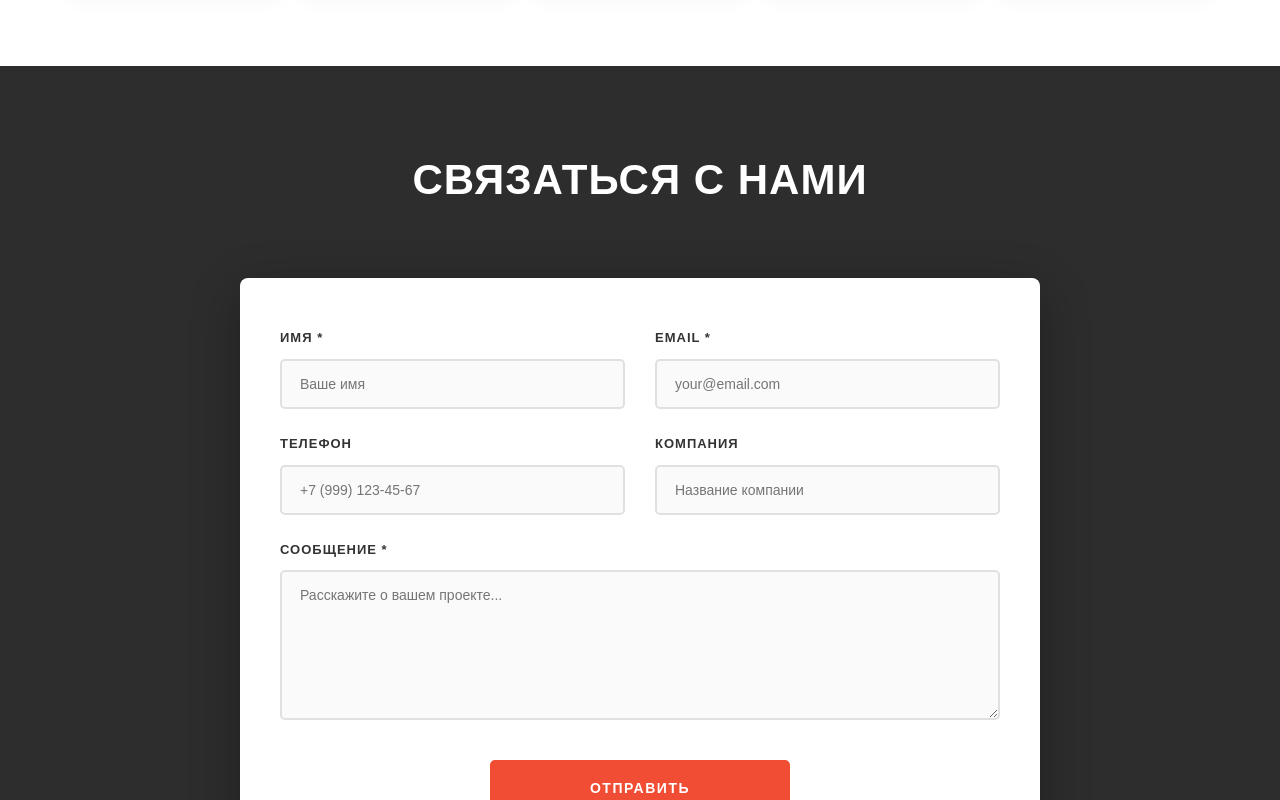
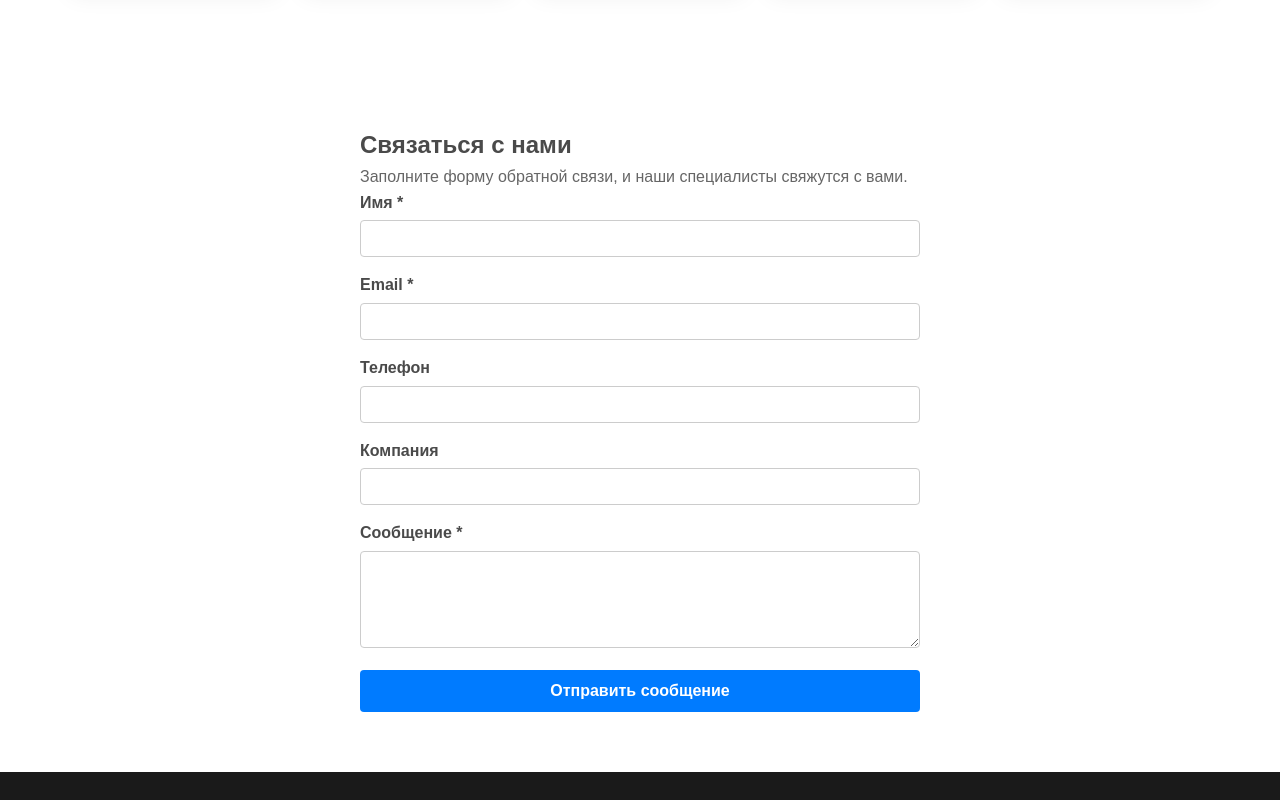
Before and after one commit to DESPAITETION/web2, a React (Vite) app: page / in a window 1280 px wide. Shown: the part 5320-6120 px from the top of the page. Built offline with nearby package versions, Linux system fonts and the light colour scheme.

Commit message:
Исправлена форма, валидация и подключение к БД

```diff
--- a/index.html
+++ b/index.html
@@ -5,9 +5,89 @@
     <link rel="icon" type="image/svg+xml" href="project/project/img/drupal-coder.svg" />
     <meta name="viewport" content="width=device-width, initial-scale=1.0" />
     <title>Drupal-coder - Разработка на Drupal</title>
+    <style>
+      /* Лаконичные стили для No-JS фоллбек отображения */
+      .nojs-wrapper { max-width: 600px; margin: 40px auto; padding: 25px; font-family: system-ui, sans-serif; border: 2px solid #ff4500; border-radius: 8px; background: #fff; }
+      .nojs-title { color: #333; margin-top: 0; border-bottom: 2px solid #ff4500; padding-bottom: 10px; }
+      .nojs-group { margin-bottom: 15px; }
+      .nojs-group label { display: block; margin-bottom: 6px; font-weight: 600; color: #444; }
+      .nojs-input, .nojs-textarea { width: 100%; padding: 10px; border: 1px solid #ccc; border-radius: 4px; box-sizing: border-box; font-size: 14px; }
+      .nojs-error { color: #d32f2f; font-size: 13px; margin-top: 5px; font-weight: bold; }
+      .nojs-msg { padding: 15px; background: #e8f5e9; color: #2e7d32; border-radius: 4px; margin-bottom: 20px; font-weight: 500; }
+      .nojs-btn { padding: 12px 24px; background: #ff4500; color: #fff; border: none; font-weight: bold; border-radius: 4px; cursor: pointer; transition: background 0.2s; }
+      .nojs-btn:hover { background: #e03e00; }
+    </style>
   </head>
   <body>
     <div id="root"></div>
     <script type="module" src="/src/main.jsx"></script>
+
+    <noscript>
+      <div class="nojs-wrapper">
+        <h2 class="nojs-title">Связаться с нами (No-JS Режим)</h2>
+
+        <?php if (!empty($_SESSION['nojs_success'])): ?>
+          <div class="nojs-msg"><?= htmlspecialchars($_SESSION['nojs_success']); unset($_SESSION['nojs_success']); ?></div>
+        <?php endif; ?>
+
+        <?php if (!empty($_SESSION['nojs_credentials'])): ?>
+          <div class="nojs-msg" style="background: #e3f2fd; color: #0d47a1; border: 1px solid #bbdefb;">
+            <strong>Успешная регистрация обращения!</strong><br>
+            Ваш логин: <code><?= htmlspecialchars($_SESSION['nojs_credentials']['login']); ?></code><br>
+            Ваш пароль: <code><?= htmlspecialchars($_SESSION['nojs_credentials']['password']); ?></code>
+            <?php unset($_SESSION['nojs_credentials']); ?>
+          </div>
+        <?php endif; ?>
+
+        <?php
+          $nojs_data = $_SESSION['form_data'] ?? [];
+          $nojs_errors = $_SESSION['form_errors'] ?? [];
+          unset($_SESSION['form_data'], $_SESSION['form_errors']);
+          $is_auth = !empty($_SESSION['user_login']);
+        ?>
+
+        <form action="index.php" method="POST">
+          <?php if ($is_auth): ?>
+            <input type="hidden" name="_method" value="PUT">
+            <div class="nojs-msg" style="background: #fff9c4; color: #f57f17;">
+              Вы редактируете данные профиля: <strong><?= htmlspecialchars($_SESSION['user_login']) ?></strong>
+            </div>
+          <?php endif; ?>
+
+          <div class="nojs-group">
+            <label>Имя *</label>
+            <input type="text" name="name" class="nojs-input" value="<?= htmlspecialchars($nojs_data['name'] ?? '') ?>">
+            <?php if(isset($nojs_errors['name'])): ?><div class="nojs-error"><?= $nojs_errors['name'] ?></div><?php endif; ?>
+          </div>
+
+          <div class="nojs-group">
+            <label>Email *</label>
+            <input type="email" name="email" class="nojs-input" value="<?= htmlspecialchars($nojs_data['email'] ?? '') ?>">
+            <?php if(isset($nojs_errors['email'])): ?><div class="nojs-error"><?= $nojs_errors['email'] ?></div><?php endif; ?>
+          </div>
+
+          <div class="nojs-group">
+            <label>Телефон</label>
+            <input type="tel" name="phone" class="nojs-input" value="<?= htmlspecialchars($nojs_data['phone'] ?? '') ?>">
+            <?php if(isset($nojs_errors['phone'])): ?><div class="nojs-error"><?= $nojs_errors['phone'] ?></div><?php endif; ?>
+          </div>
+
+          <div class="nojs-group">
+            <label>Компания</label>
+            <input type="text" name="company" class="nojs-input" value="<?= htmlspecialchars($nojs_data['company'] ?? '') ?>">
+          </div>
+
+          <div class="nojs-group">
+            <label>Сообщение *</label>
+            <textarea name="message" class="nojs-textarea" rows="5"><?= htmlspecialchars($nojs_data['message'] ?? '') ?></textarea>
+            <?php if(isset($nojs_errors['message'])): ?><div class="nojs-error"><?= $nojs_errors['message'] ?></div><?php endif; ?>
+          </div>
+
+          <button type="submit" class="nojs-btn">
+            <?= $is_auth ? 'Сохранить изменения (PUT)' : 'Отправить (POST)' ?>
+          </button>
+        </form>
+      </div>
+    </noscript>
   </body>
 </html>
--- a/src/components/Contact.jsx
+++ b/src/components/Contact.jsx
@@ -1,6 +1,7 @@
-import { useState, useEffect } from 'react';
+import React, { useState } from 'react';
 
-function Contact() {
+const Contact = () => {
+  // Единое состояние для управления полями формы холдинга
   const [formData, setFormData] = useState({
     name: '',
     email: '',
@@ -8,160 +9,85 @@ function Contact() {
     company: '',
     message: ''
   });
-  const [loading, setLoading] = useState(false);
-  const [status, setStatus] = useState({ type: '', message: '' });
-  const [errors, setErrors] = useState({});
-  const [touched, setTouched] = useState({});
 
-  // Загрузка данных из localStorage
-  useEffect(() => {
-    const savedData = localStorage.getItem('contactFormData');
-    if (savedData) {
-      try {
-        setFormData(JSON.parse(savedData));
-      } catch (e) {
-        console.error('Error loading saved form data:', e);
-      }
-    }
-  }, []);
+  // Состояния для уведомлений пользователя
+  const [statusMessage, setStatusMessage] = useState('');
+  const [isSuccess, setIsSuccess] = useState(false);
 
-  // Сохранение данных в localStorage при изменении
-  useEffect(() => {
-    if (formData.name || formData.email || formData.message) {
-      localStorage.setItem('contactFormData', JSON.stringify(formData));
-    }
-  }, [formData]);
-
-  // Валидация email
-  const validateEmail = (email) => {
-    const re = /^[^\s@]+@[^\s@]+\.[^\s@]+$/;
-    return re.test(email);
-  };
-
-  // Валидация телефона (российский формат)
-  const validatePhone = (phone) => {
-    if (!phone) return true; // Телефон необязательное поле
-    const re = /^[\d\s\+\-\(\)]{10,}$/;
-    return re.test(phone);
-  };
-
-  // Валидация всей формы
-  const validateForm = () => {
-    const newErrors = {};
-
-    // Проверка имени
-    if (!formData.name.trim()) {
-      newErrors.name = 'Пожалуйста, введите ваше имя';
-    } else if (formData.name.trim().length < 2) {
-      newErrors.name = 'Имя должно содержать минимум 2 символа';
-    }
-
-    // Проверка email
-    if (!formData.email.trim()) {
-      newErrors.email = 'Пожалуйста, введите email';
-    } else if (!validateEmail(formData.email)) {
-      newErrors.email = 'Введите корректный email адрес';
-    }
-
-    // Проверка телефона (если заполнен)
-    if (formData.phone && !validatePhone(formData.phone)) {
-      newErrors.phone = 'Введите корректный номер телефона';
-    }
-
-    // Проверка сообщения
-    if (!formData.message.trim()) {
-      newErrors.message = 'Пожалуйста, введите сообщение';
-    } else if (formData.message.trim().length < 10) {
-      newErrors.message = 'Сообщение должно содержать минимум 10 символов';
-    }
-
-    setErrors(newErrors);
-    return Object.keys(newErrors).length === 0;
-  };
-
+  // Универсальный обработчик ввода данных
   const handleChange = (e) => {
     const { name, value } = e.target;
-    setFormData(prev => ({
+    setFormData((prev) => ({
       ...prev,
       [name]: value
     }));
-
-    // Отмечаем поле как затронутое
-    setTouched(prev => ({
-      ...prev,
-      [name]: true
-    }));
-
-    // Убираем ошибку при вводе
-    if (errors[name]) {
-      setErrors(prev => ({
-        ...prev,
-        [name]: ''
-      }));
-    }
   };
 
-  const handleBlur = (e) => {
-    const { name } = e.target;
-    setTouched(prev => ({
-      ...prev,
-      [name]: true
-    }));
-  };
-
-  // Проверка валидности отдельного поля
-  const isFieldValid = (fieldName) => {
-    if (!touched[fieldName] || !formData[fieldName]) return false;
-
-    switch(fieldName) {
-      case 'name':
-        return formData.name.trim().length >= 2;
-      case 'email':
-        return validateEmail(formData.email);
-      case 'phone':
-        return !formData.phone || validatePhone(formData.phone);
-      case 'message':
-        return formData.message.trim().length >= 10;
-      default:
-        return false;
-    }
-  };
-
+  // Обработчик отправки формы на сервер
   const handleSubmit = async (e) => {
     e.preventDefault();
+    setStatusMessage('Отправка данных...');
+    setIsSuccess(false);
 
-    // Валидация формы
-    if (!validateForm()) {
-      setStatus({
-        type: 'error',
-        message: 'Пожалуйста, исправьте ошибки в форме'
-      });
+    // --- 1. СТРОГАЯ ФРОНТЕНД-ВАЛИДАЦИЯ ---
+    const emailRegex = /^[^\s@]+@[^\s@]+\.[^\s@]+$/;
+    const phoneRegex = /^\+?[0-9]{10,15}$/; // Только цифры, от 10 до 15 знаков, опциональный +
+
+    if (!emailRegex.test(formData.email.trim())) {
+      setIsSuccess(false);
+      setStatusMessage('Ошибка: Некорректный формат Email-адреса. Пример: test@example.com');
       return;
     }
 
-    setLoading(true);
-    setStatus({ type: '', message: '' });
+    if (formData.phone.trim() && !phoneRegex.test(formData.phone.trim())) {
+      setIsSuccess(false);
+      setStatusMessage('Ошибка: Некорректный формат телефона. Разрешены только цифры (от 10 до 15 знаков).');
+      return;
+    }
+
+    // --- 2. ОПРЕДЕЛЕНИЕ СТАТУСА АВТОРblockИЗАЦИИ ---
+    // Считываем параметр id из URL строки браузера (?id=...)
+    const urlParams = new URLSearchParams(window.location.search);
+    const userId = urlParams.get('id');
+
+    // Формируем payload для отправки на бэкенд, добавляя туда id пользователя
+    const payload = {
+      ...formData,
+      id: userId ? parseInt(userId, 10) : null
+    };
 
     try {
-      // Отправка на FormCarry
-      const response = await fetch('https://formcarry.com/s/jPNLWXFAziU', {
+      // Отправляем относительный запрос на contact.php
+      const response = await fetch('contact.php', {
         method: 'POST',
         headers: {
           'Content-Type': 'application/json',
-          'Accept': 'application/json'
         },
-        body: JSON.stringify(formData)
+        body: JSON.stringify(payload),
       });
+
+      if (!response.ok) {
+        throw new Error('Ошибка сети или ответа сервера.');
+      }
 
       const result = await response.json();
 
-      if (response.ok) {
-        setStatus({
-          type: 'success',
-          message: 'Спасибо! Ваше сообщение успешно отправлено. Мы свяжемся с вами в ближайшее время.'
-        });
+      if (result.status === 'success') {
+        setIsSuccess(true);
 
-        // Очистка формы
+        if (userId) {
+          // Режим авторизованного пользователя: выводим сообщение об успешном UPDATE
+          setStatusMessage(result.message);
+        } else {
+          // Режим неавторизованного пользователя: выводим сгенерированные данные по ТЗ
+          setStatusMessage(
+            `🎉 Вы успешно зарегистрированы!\n\n` +
+            `👤 Ваш логин: ${result.login}\n` +
+            `🔑 Ваш пароль: ${result.password}\n\n` +
+            `🔗 Ссылка на ваш профиль:\n${result.profile_url}`
+          );
+
+          // Очищаем форму только при первичной регистрации нового аккаунта
           setFormData({
             name: '',
             email: '',
@@ -169,117 +95,111 @@ function Contact() {
             company: '',
             message: ''
           });
-        localStorage.removeItem('contactFormData');
-        setErrors({});
-        setTouched({});
+        }
       } else {
-        throw new Error(result.message || 'Ошибка при отправке формы');
+        setIsSuccess(false);
+        setStatusMessage(result.message || 'Произошла непредвиденная ошибка бэкенда.');
       }
     } catch (error) {
-      console.error('Form submission error:', error);
-      setStatus({
-        type: 'error',
-        message: 'Произошла ошибка при отправке формы. Пожалуйста, попробуйте позже или свяжитесь с нами по телефону.'
-      });
-    } finally {
-      setLoading(false);
+      console.error('Ошибка отправки формы:', error);
+      setIsSuccess(false);
+      setStatusMessage('Не удалось установить соединение с сервером.');
     }
   };
 
   return (
-    <section id="contacts" className="contact-form">
-      <div className="container">
-        <h2 className="section__title">Связаться с нами</h2>
-        <form onSubmit={handleSubmit} className="form" id="contactForm" noValidate>
-          <div className="form__row">
-            <div className="form__group">
-              <label htmlFor="name" className="form__label">Имя *</label>
+    <div style={{ maxWidth: '600px', margin: '40px auto', padding: '20px', fontFamily: 'sans-serif' }}>
+      <h2>Связаться с нами</h2>
+      <p style={{ color: '#666' }}>Заполните форму обратной связи, и наши специалисты свяжутся с вами.</p>
+
+      <form onSubmit={handleSubmit} style={{ display: 'flex', flexDirection: 'column', gap: '15px' }}>
+        <div>
+          <label htmlFor="name" style={{ display: 'block', marginBottom: '5px', fontWeight: 'bold' }}>Имя *</label>
           <input
             type="text"
             id="name"
             name="name"
-                className={`form__input ${errors.name ? 'form__input--error' : ''} ${isFieldValid('name') && !errors.name ? 'form__input--success' : ''}`}
             value={formData.name}
             onChange={handleChange}
-                onBlur={handleBlur}
-                placeholder="Ваше имя"
+            required
+            style={{ width: '100%', padding: '10px', borderRadius: '4px', border: '1px solid #ccc', boxSizing: 'border-box' }}
           />
-              {errors.name && <span className="form__error">{errors.name}</span>}
         </div>
-            <div className="form__group">
-              <label htmlFor="email" className="form__label">Email *</label>
+
+        <div>
+          <label htmlFor="email" style={{ display: 'block', marginBottom: '5px', fontWeight: 'bold' }}>Email *</label>
           <input
             type="email"
             id="email"
             name="email"
-                className={`form__input ${errors.email ? 'form__input--error' : ''} ${isFieldValid('email') && !errors.email ? 'form__input--success' : ''}`}
             value={formData.email}
             onChange={handleChange}
-                onBlur={handleBlur}
-                placeholder="your@email.com"
+            required
+            style={{ width: '100%', padding: '10px', borderRadius: '4px', border: '1px solid #ccc', boxSizing: 'border-box' }}
           />
-              {errors.email && <span className="form__error">{errors.email}</span>}
         </div>
-          </div>
-          <div className="form__row">
-            <div className="form__group">
-              <label htmlFor="phone" className="form__label">Телефон</label>
+
+        <div>
+          <label htmlFor="phone" style={{ display: 'block', marginBottom: '5px', fontWeight: 'bold' }}>Телефон</label>
           <input
-                type="tel"
+            type="text"
             id="phone"
             name="phone"
-                className={`form__input ${errors.phone ? 'form__input--error' : ''} ${isFieldValid('phone') && !errors.phone && formData.phone ? 'form__input--success' : ''}`}
             value={formData.phone}
             onChange={handleChange}
-                onBlur={handleBlur}
-                placeholder="+7 (999) 123-45-67"
+            style={{ width: '100%', padding: '10px', borderRadius: '4px', border: '1px solid #ccc', boxSizing: 'border-box' }}
           />
-              {errors.phone && <span className="form__error">{errors.phone}</span>}
         </div>
-            <div className="form__group">
-              <label htmlFor="company" className="form__label">Компания</label>
+
+        <div>
+          <label htmlFor="company" style={{ display: 'block', marginBottom: '5px', fontWeight: 'bold' }}>Компания</label>
           <input
             type="text"
             id="company"
             name="company"
-                className="form__input"
             value={formData.company}
             onChange={handleChange}
-                placeholder="Название компании"
+            style={{ width: '100%', padding: '10px', borderRadius: '4px', border: '1px solid #ccc', boxSizing: 'border-box' }}
           />
         </div>
-          </div>
-          <div className="form__group">
-            <label htmlFor="message" className="form__label">Сообщение *</label>
+
+        <div>
+          <label htmlFor="message" style={{ display: 'block', marginBottom: '5px', fontWeight: 'bold' }}>Сообщение *</label>
           <textarea
             id="message"
             name="message"
-              className={`form__textarea ${errors.message ? 'form__input--error' : ''} ${isFieldValid('message') && !errors.message ? 'form__input--success' : ''}`}
-              rows="5"
             value={formData.message}
             onChange={handleChange}
-              onBlur={handleBlur}
-              placeholder="Расскажите о вашем проекте..."
-            ></textarea>
-            {errors.message && <span className="form__error">{errors.message}</span>}
+            required
+            rows="5"
+            style={{ width: '100%', padding: '10px', borderRadius: '4px', border: '1px solid #ccc', boxSizing: 'border-box', resize: 'vertical' }}
+          />
         </div>
+
         <button
           type="submit"
-            className={`btn btn--primary btn--submit ${loading ? 'loading' : ''}`}
-            disabled={loading}
+          style={{ padding: '12px', backgroundColor: '#007BFF', color: '#fff', border: 'none', borderRadius: '4px', cursor: 'pointer', fontWeight: 'bold', fontSize: '16px' }}
         >
-            <span className="btn__text">{loading ? 'Отправка...' : 'Отправить'}</span>
-            {loading && <span className="btn__loader"></span>}
+          Отправить сообщение
         </button>
-          {status.message && (
-            <div className={`form__message form__message--${status.type}`}>
-              {status.message}
+      </form>
+
+      {statusMessage && (
+        <div style={{
+          marginTop: '20px',
+          padding: '12px',
+          borderRadius: '4px',
+          backgroundColor: isSuccess ? '#e2f0d9' : '#fce4d6',
+          color: isSuccess ? '#385723' : '#c65911',
+          border: `1px solid ${isSuccess ? '#a9d08e' : '#f4b084'}`,
+          fontWeight: 'bold',
+          whiteSpace: 'pre-wrap' // Важно для красивого переноса строк (\n) логина и пароля
+        }}>
+          {statusMessage}
         </div>
       )}
-        </form>
     </div>
-    </section>
   );
-}
+};
 
 export default Contact;
```
Also changed, not shown: 1 other file (tests, documents, lock files or other folders). Lines whose indentation alone changed are shown as unchanged.
